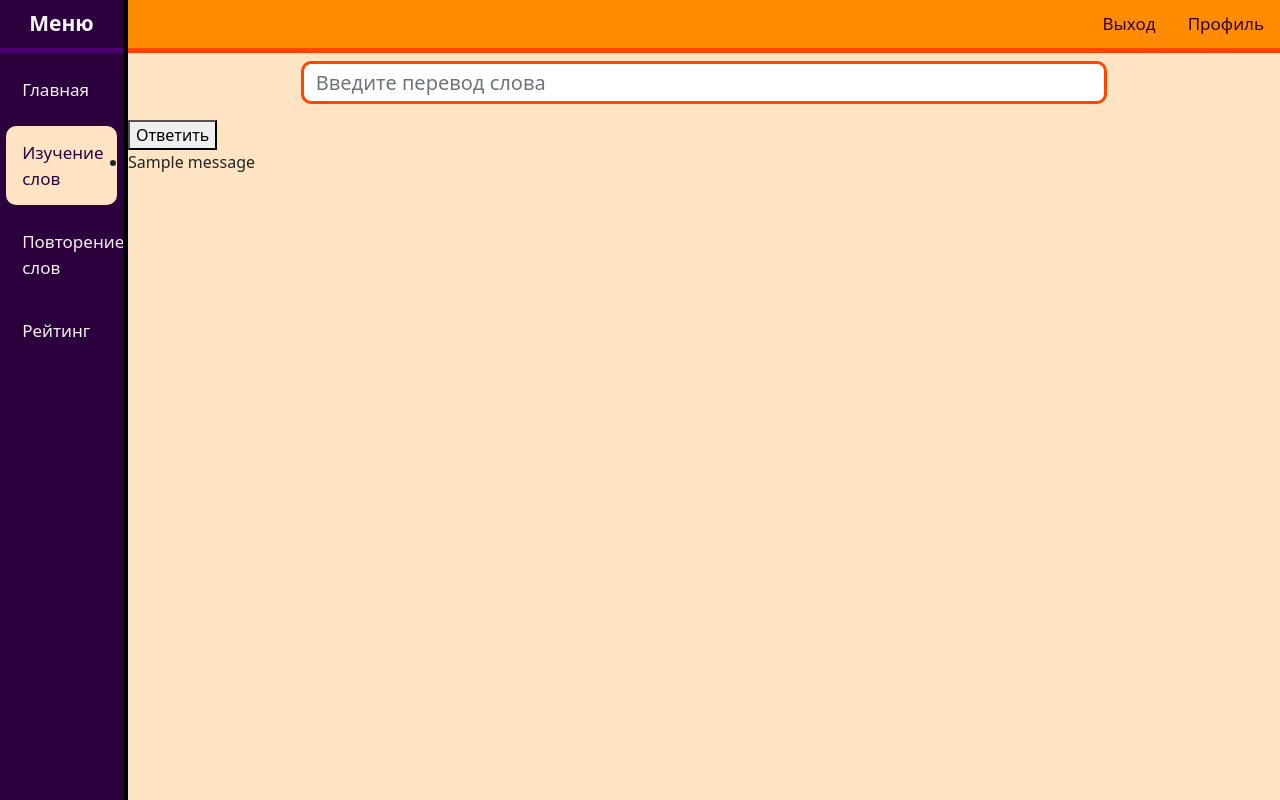
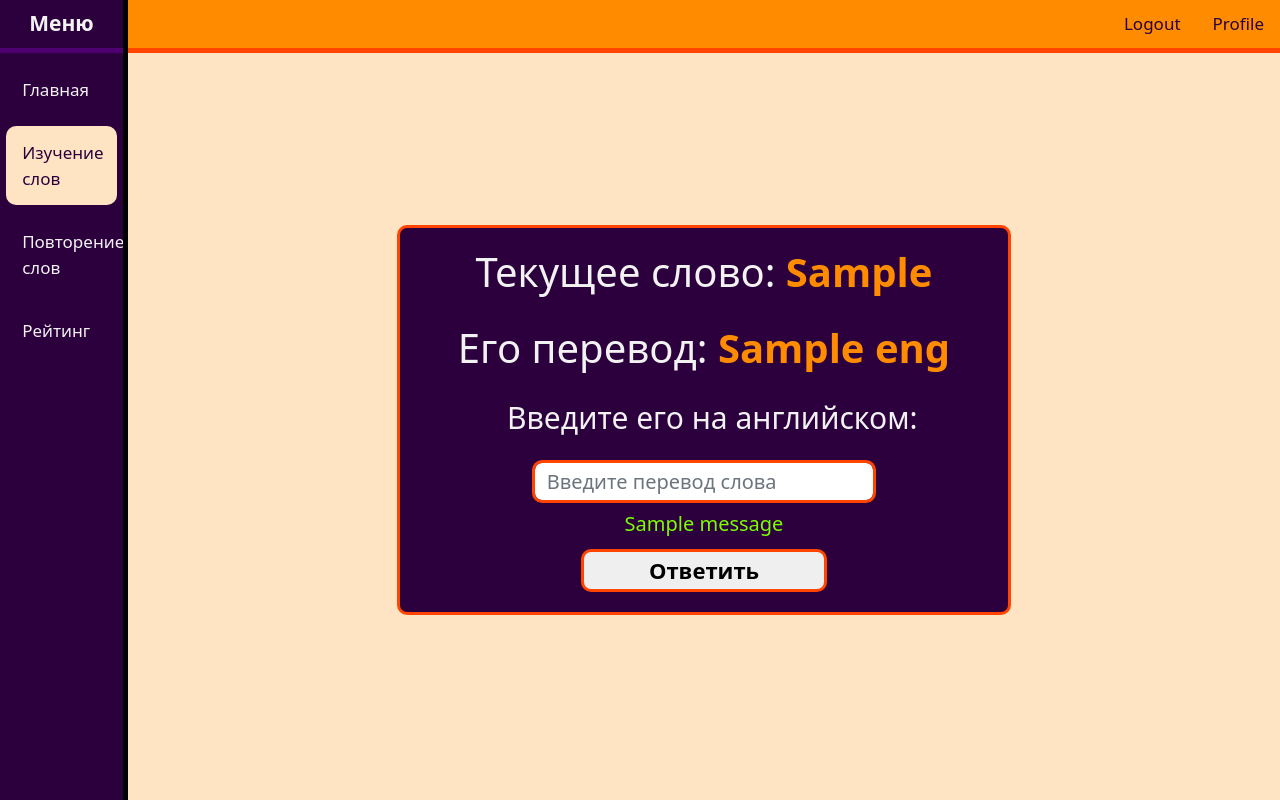
Before and after one commit to MeaTael/course_project, a Django app: template home/templates/home/learnPage.html in a window 1280 px wide. Run offline with Django 5.2, Linux system fonts and the light colour scheme; a user stored in the database is signed in; tables that the repository leaves empty hold one stand-in row (values such as "Sample post"); the template is opened without the code that fills it: values that come from a table or form of the project are taken from there, most other values are stand-ins (such as "Sample title", 1, 10 or a date in 2020); one stand-in notice (Sample message) is shown; parts of the project's set-up code (start-up, migrations or seed data) failed here and were passed over; some libraries are stand-ins or nearby versions.

Commit message:
applied styles for learn and repeat pages

```diff
--- /dev/null
+++ b/home/static/home/css/learn-repeat.css
@@ -0,0 +1,98 @@
+.content-section {
+    position: absolute;
+    top: 5%;
+    left: 10%;
+    height: 95%;
+    width: 90%;
+    display: flex;
+    align-items: center;
+    align-content: center;
+    justify-content: center;
+    overflow: auto;
+}
+
+h1 {
+    white-space: nowrap;
+}
+
+.form-container-repeat {
+    width: fit-content;
+    background: #2b003d;
+    border: 3px solid orangered;
+    border-radius: 10px;
+    color: #f2f2f2;
+    padding-left: 5%;
+    padding-right: 5%;
+}
+
+.form-title {
+    margin-top: 20px;
+    margin-bottom: 5%;
+    text-align: center;
+    color: #f2f2f2;
+}
+
+.form-title-head {
+    display: flex;
+    justify-content: center;
+    margin-bottom: 20px;
+    overflow-wrap: normal;
+    word-break: keep-all;
+    word-wrap: normal;
+}
+
+.word {
+    color: darkorange;
+    font-weight: bold;
+}
+
+.task {
+    font-size: 30px;
+    width: 80%;
+    margin-left: 10%;
+}
+
+.form-fields {
+    display: block;
+    margin-bottom: 10px;
+}
+
+.form-buttons {
+    float: bottom;
+    display: block;
+    margin-bottom: 20px;
+    height: 43px;
+}
+
+.button {
+    width: 50%;
+    margin-left: 25%;
+    line-height: 35px;
+    font-size: 22px;
+    font-weight: bold;
+    border: 3px solid orangered;
+    border-radius: 10px;
+}
+
+.button:hover {
+    background: orangered;
+    border: 3px solid #f2f2f2;
+    transform: scale(1.05);
+    transition: .6s ease;
+}
+
+.success {
+    font-size: 20px;
+    margin-top: -10px;
+    margin-bottom: 0;
+    text-align: center;
+    color: lawngreen;
+}
+
+.error {
+    font-size: 20px;
+    margin-top: -10px;
+    margin-bottom: 0;
+    text-align: center;
+    color: red;
+}
--- a/home/templates/home/layout.html
+++ b/home/templates/home/layout.html
@@ -25,8 +25,8 @@
 
     <div class="topnav">
         {% if user.is_authenticated %}
-            <a class="nav-item nav-link" href="{% url 'profile' %}">Профиль</a>
-            <a class="nav-item nav-link" href="{% url 'logout' %}">Выход</a>
+            <a class="nav-item nav-link" href="{% url 'profile' %}">Profile</a>
+            <a class="nav-item nav-link" href="{% url 'logout' %}">Logout</a>
         {% else %}
             <a href="{% url 'login' %}" class="{% block loginclass %}{% endblock %}">Log in</a>
             <a href="{% url 'signup' %}" class="{% block signupclass %}{% endblock %}">Sign up</a>
--- a/home/templates/home/learnPage.html
+++ b/home/templates/home/learnPage.html
@@ -12,15 +12,28 @@
 
 {% block content %}
     <div class="content-section">
-
-        <div class="form-container-signup">
+        <link rel="stylesheet" href="{% static 'home/css/learn-repeat.css' %}">
+        <div class="form-container-repeat">
             <form method="POST">
                 {% csrf_token %}
-                <h1 class="form-title">
-                    {{ message }}
-                </h1>
+                <div class="form-title">
+                    <div class="form-title-head">
+                        <h1>Текущее слово:&nbsp</h1>
+                        <h1 class="word">{{ ru }}</h1>
+                    </div>
+                    <div class="form-title-head">
+                        <h1>Его перевод:&nbsp</h1>
+                        <h1 class="word">{{ eng }}</h1>
+                    </div>
+                    <h1 class="task">Введите его на английском:</h1>
+                </div>
                 <fieldset class="form-fields">
                     {{ form|crispy }}
+                    {% if messages %}
+                        {% for message in messages %}
+                            <div{% if message.tags %} class="{{ message.tags }}"{% endif %}>{{ message }}</div>
+                        {% endfor %}
+                    {% endif %}
                 </fieldset>
                 <div class="form-buttons">
                     <button class="button" type="submit">Ответить</button>
@@ -28,11 +41,4 @@
             </form>
         </div>
     </div>
-    {% if messages %}
-    <ul class="messages">
-        {% for message in messages %}
-            <li{% if message.tags %} class="{{ message.tags }}"{% endif %}>{{ message }}</li>
-        {% endfor %}
-    </ul>
-{% endif %}
 {% endblock %}
```
